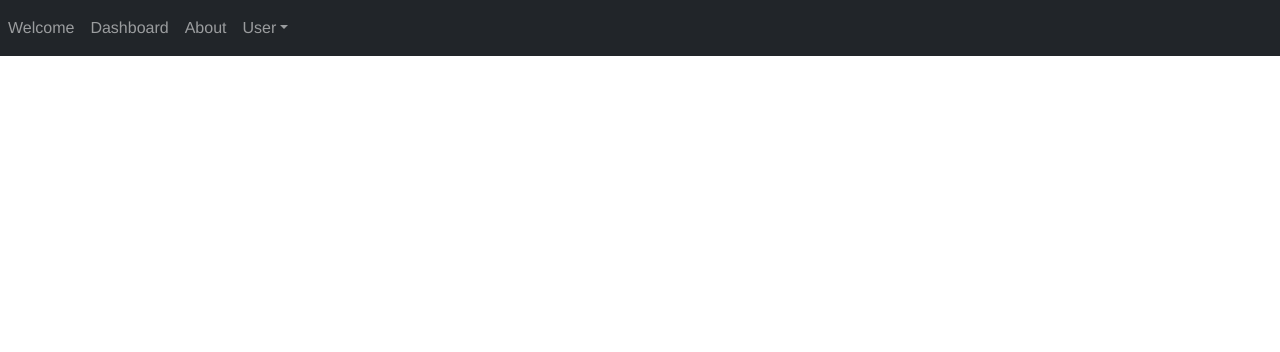
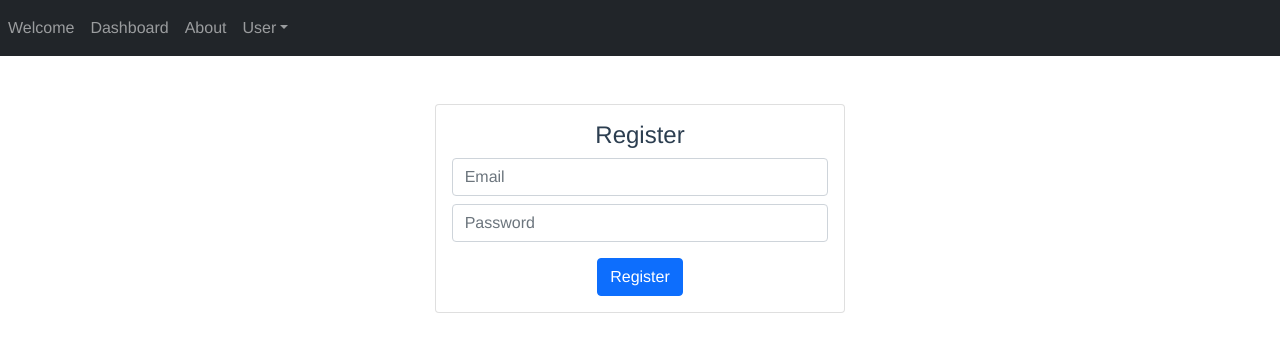
Before and after one commit to rmn0x01/fpl-frontend, a Vue app: page /register in a window 1280 px wide. Shown: the top 352 px of the page. Built offline with nearby package versions, Linux system fonts and the light colour scheme.

Commit message:
dev logiin+register + authform component

```diff
--- a/src/App.vue
+++ b/src/App.vue
@@ -1,6 +1,6 @@
 <template>
     <div id="app">
-        <NavBar/>
+        <nav-bar></nav-bar>
         <router-view/>
     </div>
 </template>
--- /dev/null
+++ b/src/components/AuthForm.vue
@@ -0,0 +1,45 @@
+<template>
+    <div class="row mt-5">
+        <div class="col-md-4">
+        </div>
+        <div class="col-md-4">
+            <b-card
+                :title="titleMsg"
+            >
+            <form @submit.prevent="authSubmit">
+                <b-card-text>
+                    <b-form-input v-model.lazy.trim="email" type="email" placeholder="Email"></b-form-input>
+                    <b-form-input class="mt-2" v-model.lazy.trim="password" type="password" placeholder="Password"></b-form-input>
+                </b-card-text>
+                <b-button variant="primary" type="submit">{{titleMsg}}</b-button>
+            </form>
+            </b-card>
+        </div>
+        <div class="col-md-4">
+        </div>
+    </div>
+</template>
+<script>
+export default {
+    name: "AuthForm",
+    props: {
+        titleMsg: String
+    },
+    data() {
+        return {
+            email: "",
+            password: "",
+        }
+    },
+    methods: {
+        authSubmit(){
+            if((this.email === "") || (this.password === "")){
+                return ;
+            }
+            this.$emit('auth-submit', this.email, this.password);
+            this.email = "";
+            this.password = "";
+        }
+    }
+}
+</script>
--- a/src/router/index.js
+++ b/src/router/index.js
@@ -16,12 +16,22 @@ const routes = [
         // route level code-splitting
         // this generates a separate chunk (about.[hash].js) for this route
         // which is lazy-loaded when the route is visited.
-        component: () => import(/* webpackChunkName: "about" */ '../views/About.vue')
+        component: () => import(/* webpackChunkName: "about" */ '@/views/About.vue')
     },
     {
         path: '/welcome',
         name: 'Welcome',
-        component: () => import('../views/Welcome.vue')
+        component: () => import('@/views/Welcome.vue')
+    },
+    {
+        path: '/login',
+        name: 'Login',
+        component: () => import('@/views/Login.vue')
+    },
+    {
+        path: '/register',
+        name: 'Register',
+        component: () => import('@/views/Register.vue')
     }
 ]
 
--- /dev/null
+++ b/src/views/Login.vue
@@ -0,0 +1,24 @@
+<template>
+    <auth-form titleMsg="Login" @auth-submit="submitLogin"></auth-form>
+</template>
+<script>
+import AuthForm from '../components/AuthForm.vue'
+export default {
+    name: 'Login',
+    components: {
+        AuthForm
+    },
+    data(){
+        return {
+            email : '',
+            password : '',
+        }
+    },
+    methods: {
+        submitLogin(email, password){
+            console.log(email);
+            console.log(password);
+        }
+    }
+}
+</script>
--- /dev/null
+++ b/src/views/Register.vue
@@ -0,0 +1,24 @@
+<template>
+    <auth-form titleMsg="Register" @auth-submit="submitRegister"></auth-form>
+</template>
+<script>
+import AuthForm from '@/components/AuthForm.vue';
+export default {
+    name: 'Register',
+    components: {
+        AuthForm
+    },
+    data(){
+        return {
+            email : '',
+            password : '',
+        }
+    },
+    methods: {
+        submitRegister(email, password){
+            console.log(email);
+            console.log(password);
+        }
+    }
+}
+</script>
```
